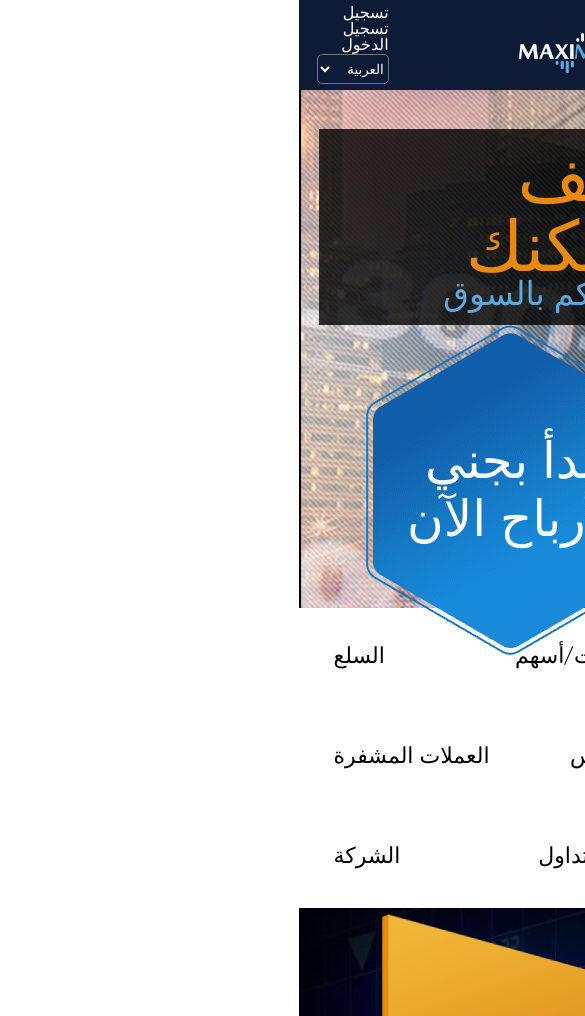
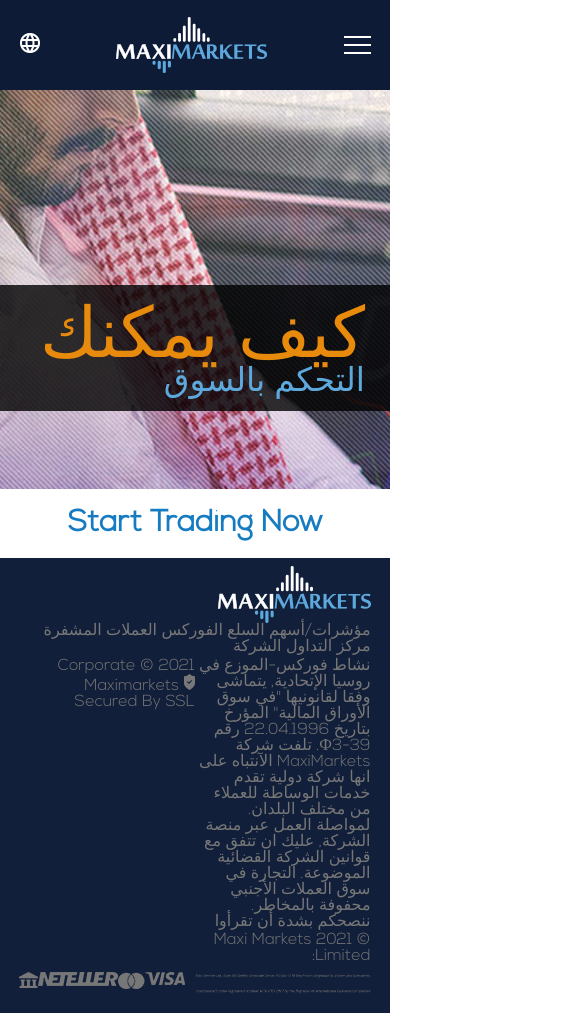
Before and after one commit to Leafaro711/Project6_Arabian, a plain HTML site: page index.html in a window 390 px wide. Shown: the top 1016 px of the page, 585 px wide, since content can reach past the window. Drawn offline with Linux system fonts and the light colour scheme.

Commit message:
media added

```diff
--- a/index.html
+++ b/index.html
@@ -11,7 +11,12 @@
     <header>
         <div class="wrapper">
             <div class="header">
-                <img src="./img/logo.png" alt="logo">
+                <div class="burger">
+                    <div></div>
+                    <div></div>
+                    <div></div>
+                </div>
+                <img src="./img/logo.png" alt="logo" class="logo">
                 <div class="header__links">
                     <a href="">تسجيل</a>
                     <a href="">تسجيل الدخول</a>
@@ -22,6 +27,7 @@
                         <option value="">Русский</option>
                     </select>
                 </div>
+                <a href="" class="lang-icon"><img src="./img/language_icon.png" alt=""></a>
             </div>
         </div>
     </header>
@@ -45,6 +51,7 @@
                 <li><a href="">الشركة</a></li>
             </ul>
         </nav>
+        <div class="page-form">Start Trading Now</div>
         <section class="bonus">
             <div class="bonus__body">
                 <div class="bonus__block">
--- a/style.scss
+++ b/style.scss
@@ -43,6 +43,18 @@ header{
             width: 100%;
             height: 5.625rem;
             background-color: $bkgclr;
+            .burger{
+                display: none;
+                div {
+                width: 27px;
+                height: 2px;
+                background-color: white;
+                margin: 6px 0;
+                }
+            }
+            .lang-icon{
+                display: none;
+            }
             img:hover{
                 cursor: pointer;
             }
@@ -69,6 +81,14 @@ header{
 }
 
 main{
+    .page-form{
+        display: none;
+        text-align: center;
+        font-size: 30px;
+        line-height: 30px;
+        padding: 5% 0;
+        color: rgb(22, 123, 192);
+    }
     .description{
         height: 32.375rem;
         background-image: url(./img/main_header_arabic.jpg);
@@ -528,6 +548,46 @@ main{
             .rights{
                 margin: 1% 0;
             }
+            img{
+                width: 100%;
+            }
         }
     }
 }
+
+@media screen and (min-width: 320px) and (max-width: 758px) {
+    .lang-icon, .burger{
+        display: block !important;
+    }
+    .header__links{
+        display: none !important;
+    }
+    main{
+        .description{
+            height: auto;
+            background-position: center;
+            &-wrap{
+                padding: 0;
+                button{
+                    display: none;
+                }
+                .description__title{
+                    margin-top: 50%;
+                    margin-bottom: 20%;
+                    width: 100%;
+                }
+            }
+        }
+        .page-form{
+            display: block;
+            text-align: center;
+            font-size: 30px;
+            line-height: 30px;
+            padding: 5% 0;
+            color: rgb(22, 123, 192);
+            font-weight: bold;
+        }
+        nav, .bonus, .bullet, .time, .unique, .control{display: none;}
+
+    }
+}
```
Also changed, not shown: img/language_icon.png (added), style.css, 1 other file.
